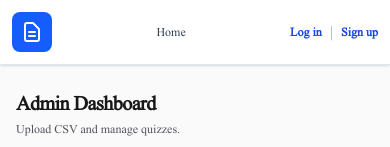
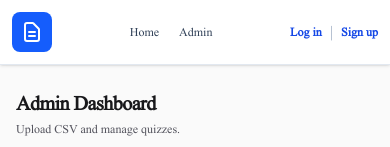
Before and after one commit to Naeem739/mcq-2.0, a Next.js app: page /admin in a window 390 px wide. Shown: the top 147 px of the page. Built offline with nearby package versions, Linux system fonts and the light colour scheme; no server answers; the database is empty.

Commit message:
improve3.7

```diff
--- a/src/components/Header.tsx
+++ b/src/components/Header.tsx
@@ -74,6 +74,12 @@ export default async function Header() {
                 Profile
               </Link>
             )}
+            <Link
+              href="/admin/upload"
+              className="rounded px-2 sm:px-3 py-2 text-xs sm:text-sm font-medium text-slate-700 hover:bg-slate-100 transition-colors whitespace-nowrap"
+            >
+              Admin
+            </Link>
           </div>
 
           {/* Auth Component - Right */}
```
